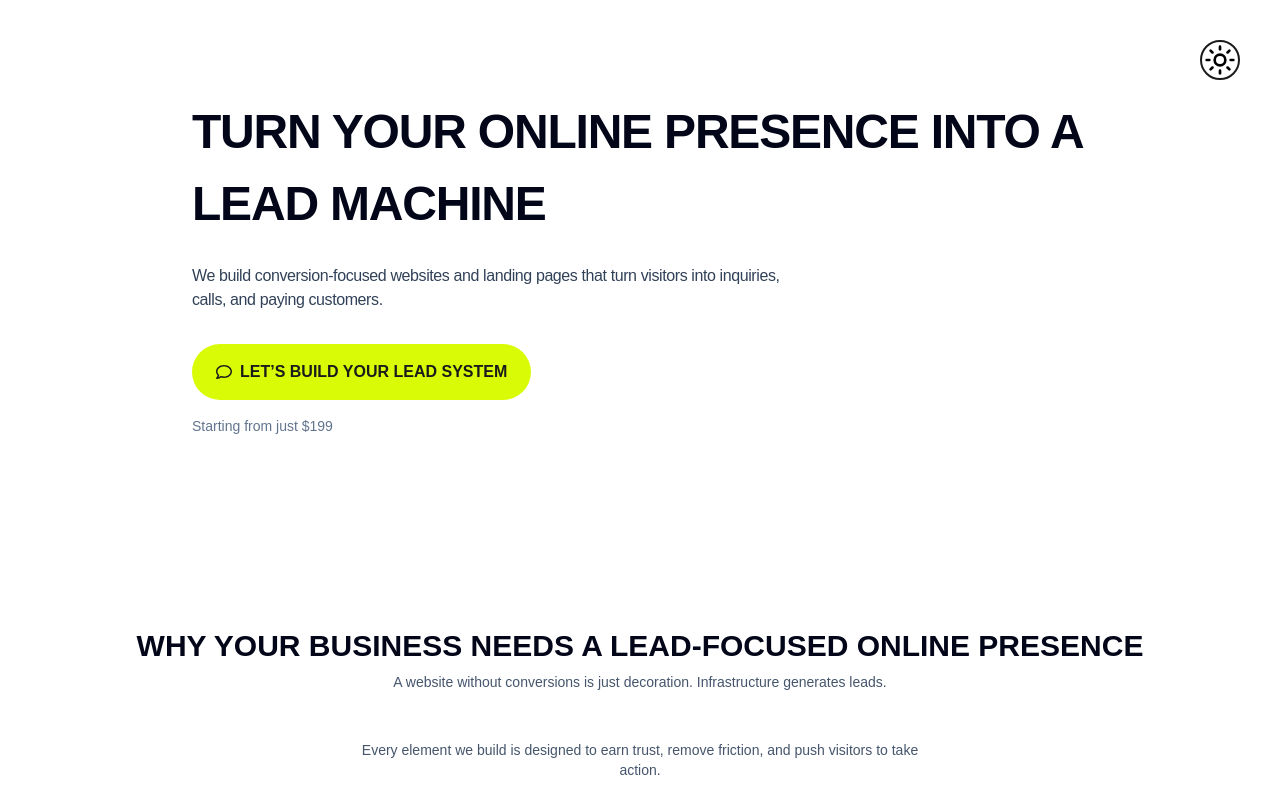
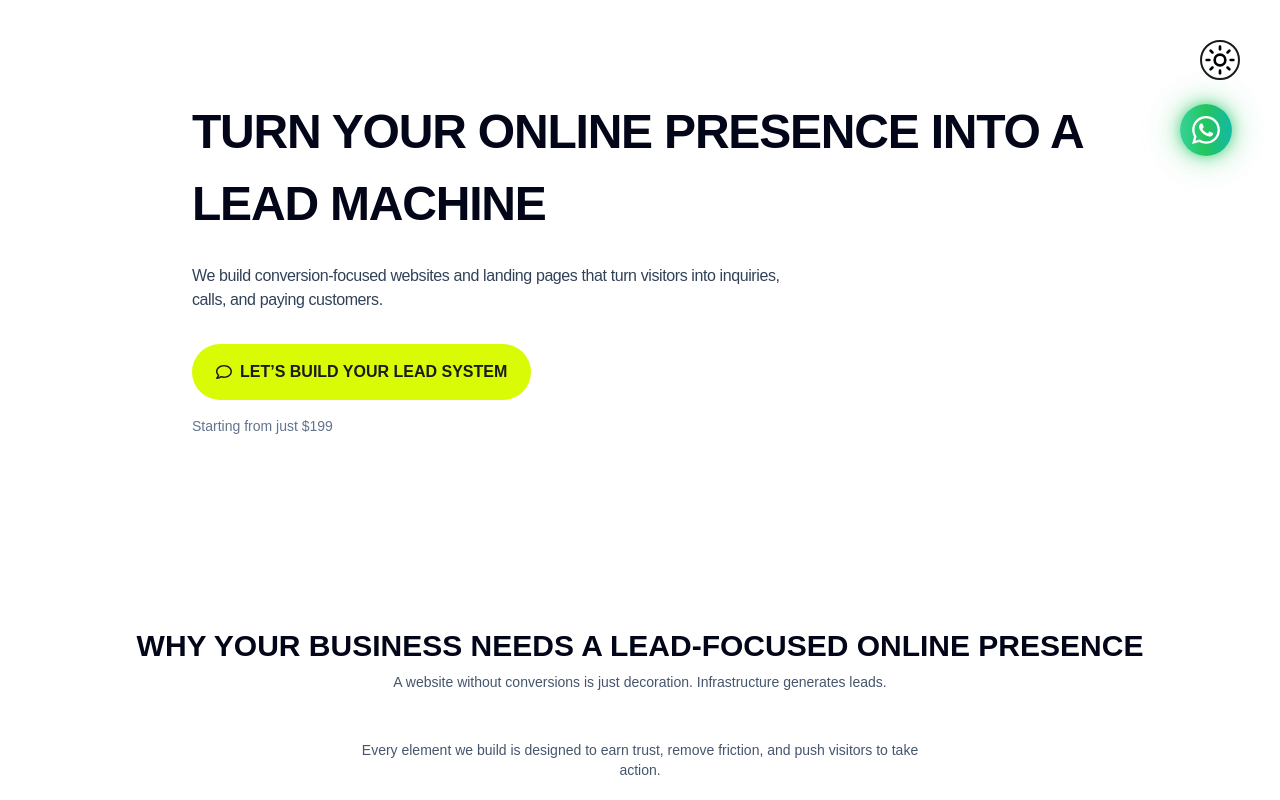
Before and after one commit to mabs-ceo/hustlr, a Next.js app: page / in a window 1280 px wide. Shown: the top 800 px of the page. Built offline with nearby package versions, Linux system fonts and the light colour scheme; no server answers.

Commit message:
whats app glow

```diff
--- a/src/app/globals.css
+++ b/src/app/globals.css
@@ -65,26 +65,44 @@
   background-size: 200% 200%;
   animation: gradient-move 1.5s ease infinite;
 }
-.whatsapp-float {
+.whatsapp-glow {
   background: linear-gradient(90deg, #34d399, #22c55e, #14b8a6);
-  animation: floatY 3s ease-in-out infinite;
-  transition: transform 0.25s ease;
+  box-shadow:
+    0 0 10px rgba(34, 197, 94, 0.6),
+    0 0 20px rgba(34, 197, 94, 0.6),
+    0 0 40px rgba(34, 197, 94, 0.5);
+  animation: glowPulse 2s infinite ease-in-out;
+  transition: transform 0.3s ease, box-shadow 0.3s ease;
 }
 
-.whatsapp-float:hover {
-  transform: scale(1.1);
+.whatsapp-glow:hover {
+  transform: scale(1.12);
+  box-shadow:
+    0 0 15px rgba(34, 197, 94, 0.9),
+    0 0 30px rgba(34, 197, 94, 0.9),
+    0 0 60px rgba(34, 197, 94, 0.8);
 }
 
-@keyframes floatY {
+@keyframes glowPulse {
   0% {
-    transform: translateY(0);
+    box-shadow:
+      0 0 10px rgba(34, 197, 94, 0.5),
+      0 0 20px rgba(34, 197, 94, 0.4),
+      0 0 40px rgba(34, 197, 94, 0.3);
   }
   50% {
-    transform: translateY(-6px);
+    box-shadow:
+      0 0 20px rgba(34, 197, 94, 0.9),
+      0 0 40px rgba(34, 197, 94, 0.8),
+      0 0 80px rgba(34, 197, 94, 0.7);
   }
   100% {
-    transform: translateY(0);
+    box-shadow:
+      0 0 10px rgba(34, 197, 94, 0.5),
+      0 0 20px rgba(34, 197, 94, 0.4),
+      0 0 40px rgba(34, 197, 94, 0.3);
   }
 }
 
+
 @custom-variant dark (&:where(.dark, .dark *));
```
